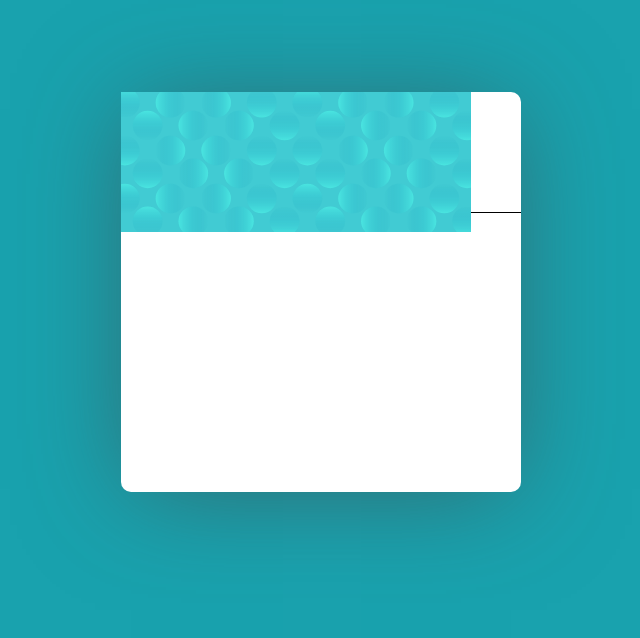
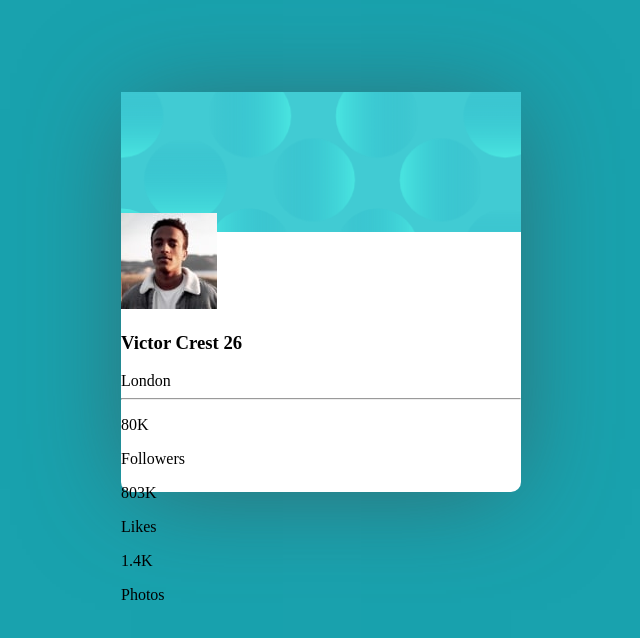
Before and after one commit to shephali-shukla/Profile-Card-Component, a plain HTML site: page index.html in a window 1280 px wide. Shown: the part 148-786 px from the top of the page, without its empty margins (319-959 px from the left). Drawn offline with Linux system fonts and the light colour scheme.

Commit message:
Added profile information div

```diff
--- a/index.html
+++ b/index.html
@@ -12,8 +12,7 @@
 
         <div class="card">
             <div class="pattern">
-                <div class="patter-svg">
-                    <svg width="350" height="140" xmlns="http://www.w3.org/2000/svg" xmlns:xlink="http://www.w3.org/1999/xlink">
+                    <svg width="400" height="140" viewbox="50 50 50 50" xmlns="http://www.w3.org/2000/svg" xmlns:xlink="http://www.w3.org/1999/xlink">
                         <defs><linearGradient x1="50%" y1=".779%" x2="50%" y2="100%" id="c">
                         <stop stop-color="#0989B4" stop-opacity="0" offset="0%"/><stop stop-color="#53FFEE" offset="99.94%"/>
                         </linearGradient><linearGradient x1="50%" y1=".779%" x2="50%" y2="100%" id="d"><stop stop-color="#0989B4" stop-opacity="0" offset="0%"/>
@@ -50,12 +49,25 @@
                         <ellipse fill="url(#c)" transform="rotate(-90 243.055 14.8)" cx="243.055" cy="14.8" rx="14.8" ry="14.834"/><ellipse fill="url(#d)" cx="197.411" cy="14.8" rx="14.834" ry="14.8"/>
                         <ellipse fill="url(#d)" cx="334.344" cy="14.8" rx="14.834" ry="14.8"/><ellipse fill="url(#c)" transform="rotate(90 288.7 14.8)" cx="288.699" cy="14.8" rx="14.8" ry="14.834"/></g>
                         </g></g></svg>
-                </div>
             </div>
 
-            <div class="profile"></div>
+            <div class="profile">
+                <img src="/images/image-victor.jpg" alt="profile-picture">
+                <h3>Victor Crest <span>26</span></h3>
+                <span>London</span>
+            </div>
 
-            <div class="info"></div>
+            <hr />
+            <div class="info">
+                <div class="follow"><p>80K</p><span>Followers</span></div>
+                <div class="likes"><p>803K</p><span>Likes</span></div>
+                <div class="photos"><p>1.4K</p><span>Photos</span></div>
+
+
+
+            </div>
+
+
         </div>
     </div>
 </body>
```
